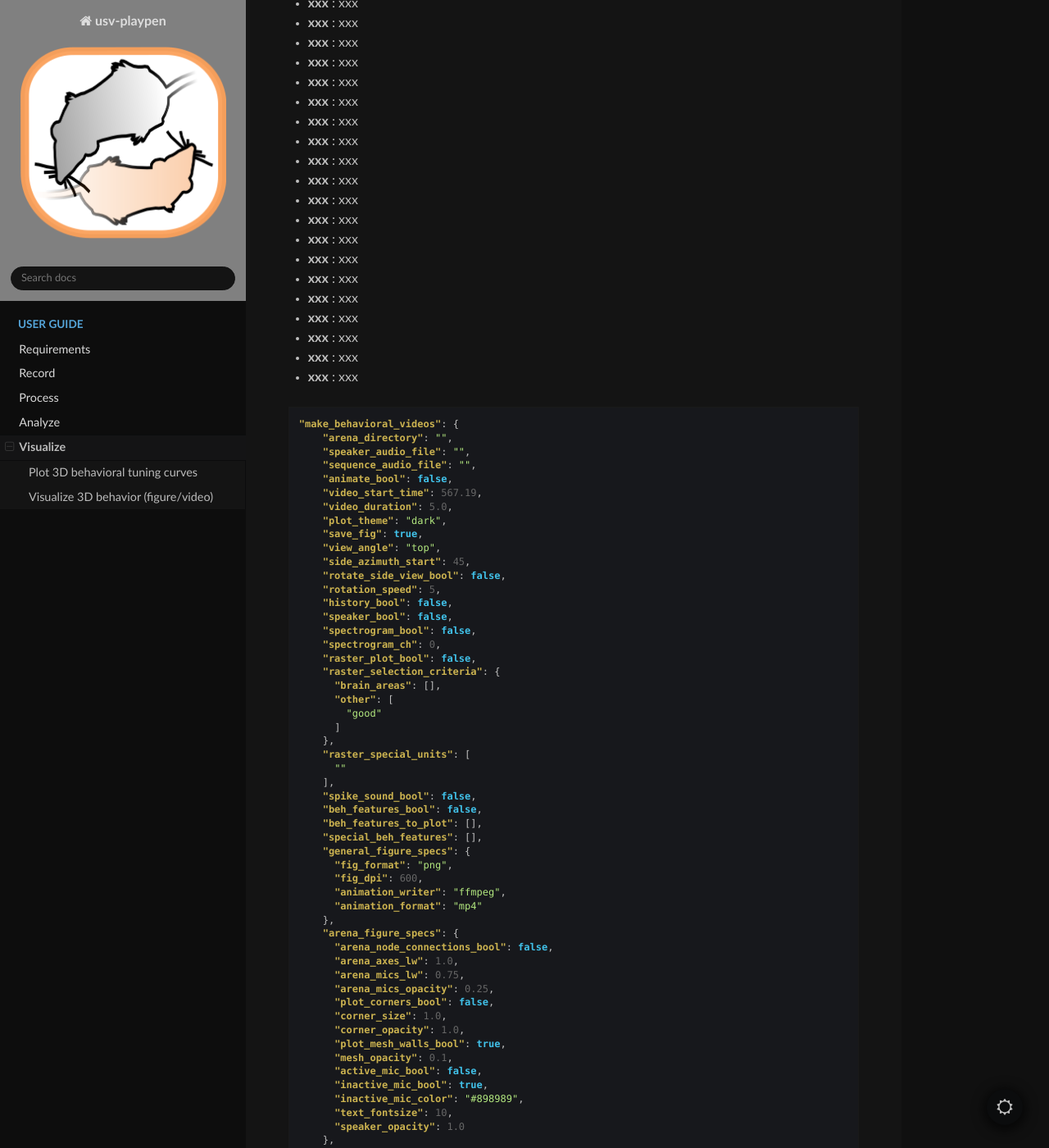
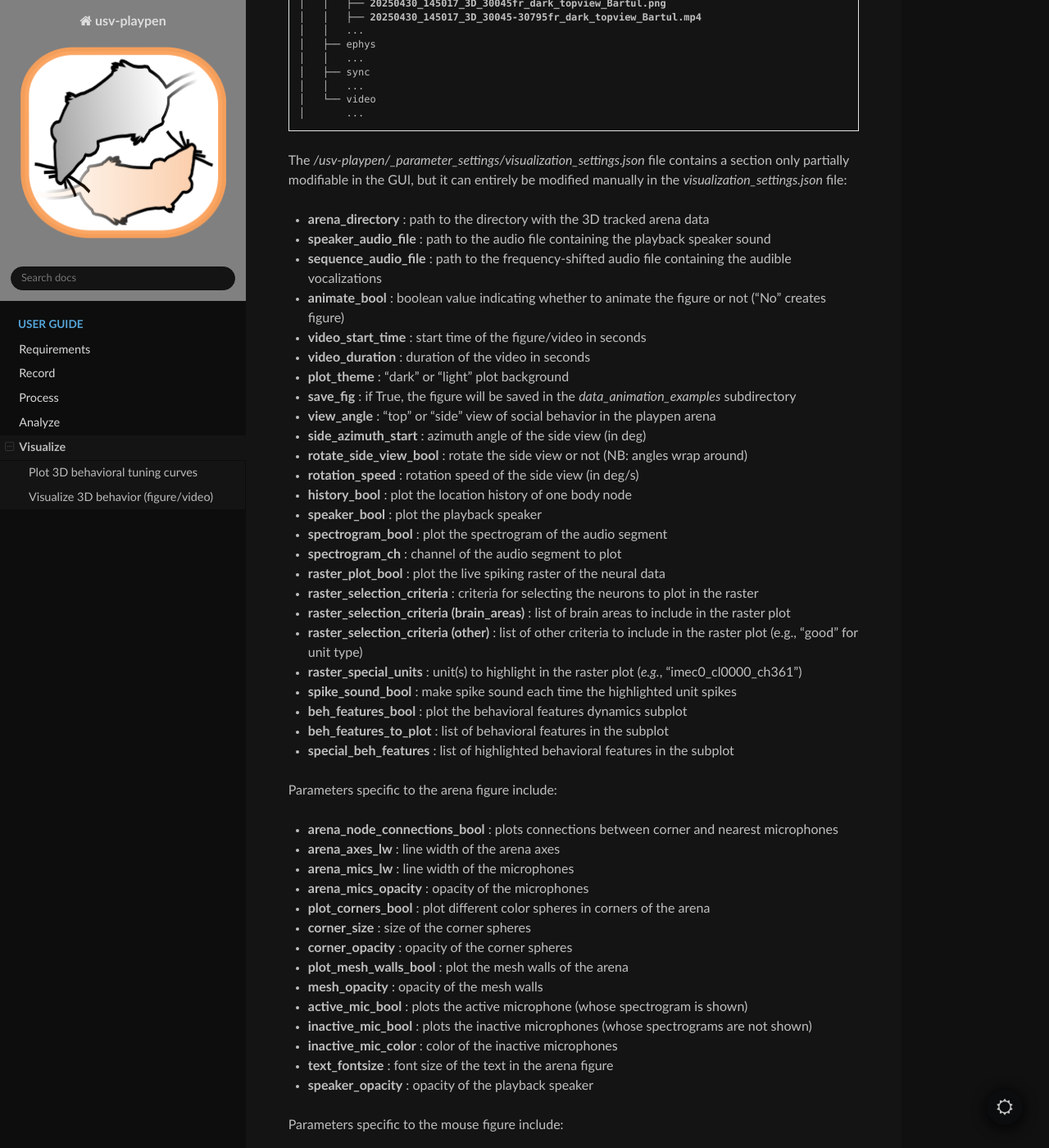
Before and after one commit to bartulem/usv-playpen, a Sphinx documentation site: the page built from docs/Visualize.rst, in a window 1280 px wide and 1400 px high, scrolled down 8132 px. Shown: the whole window at 82% size. Built offline with Sphinx 7.4.7 and the Read the Docs theme 3.1.0, drawn with Linux system fonts in a browser that asks for light colours; pages that are not in the unit, such as notebooks, are missing from menus; the version number is read from the project's files by our own code; some of the changed text lies outside the part shown.

Commit message:
add Visualize docs v05

```diff
--- a/docs/Visualize.rst
+++ b/docs/Visualize.rst
@@ -130,6 +130,9 @@
 
 Visualize 3D behavior (figure/video)
 ^^^^^^^^^^^^^^^^^^^^^^^^^^^^^^^^^^^^
+Once 3D tracked data is available, you can visualize animal social behavior, either in figure or video. This GUI segment allows for a wide array of options in creating such visualizations. For example, you can choose whether you want to view the interaction from above or the side, and you can also choose to rotate the view as the behavior unfolds.
+
+To obtain this visualization, you need to list the root directories of interest (it is best to stick with one), select the *Visualize 3D behavior (figure/video)* option in the GUI, insert the arena directory for that session, pick all desired figure features, click *Next* and then *Visualize*. It is important to point out that there are many more features available in the *visualization_settings.json* file than are available in the GUI, and these options are explained in detail several sections below.
 
 .. figure:: https://raw.githubusercontent.com/bartulem/usv-playpen/refs/heads/main/docs/media/visualize_step_2.png
    :align: center
@@ -148,7 +151,7 @@
     │   │   ...
     │   ├── **data_animation_examples**
     │   │   ├── **20250430_145017_3D_30045fr_dark_topview_Bartul.png**
-    │   │   ├── **20250430_145017_3D_30045--30795fr_dark_topview_Bartul.mp4**
+    │   │   ├── **20250430_145017_3D_30045-30795fr_dark_topview_Bartul.mp4**
     │   │   ...
     │   ├── ephys
     │   │   ...
@@ -159,26 +162,77 @@
 
 The */usv-playpen/_parameter_settings/visualization_settings.json* file contains a section only partially modifiable in the GUI, but it can entirely be modified manually in the *visualization_settings.json* file:
 
-* **xxx** : xxx
-* **xxx** : xxx
-* **xxx** : xxx
-* **xxx** : xxx
-* **xxx** : xxx
-* **xxx** : xxx
-* **xxx** : xxx
-* **xxx** : xxx
-* **xxx** : xxx
-* **xxx** : xxx
-* **xxx** : xxx
-* **xxx** : xxx
-* **xxx** : xxx
-* **xxx** : xxx
-* **xxx** : xxx
-* **xxx** : xxx
-* **xxx** : xxx
-* **xxx** : xxx
-* **xxx** : xxx
-* **xxx** : xxx
+* **arena_directory** : path to the directory with the 3D tracked arena data
+* **speaker_audio_file** : path to the audio file containing the playback speaker sound
+* **sequence_audio_file** : path to the frequency-shifted audio file containing the audible vocalizations
+* **animate_bool** : boolean value indicating whether to animate the figure or not ("No" creates figure)
+* **video_start_time** : start time of the figure/video in seconds
+* **video_duration** : duration of the video in seconds
+* **plot_theme** : "dark" or "light" plot background
+* **save_fig** : if True, the figure will be saved in the *data_animation_examples* subdirectory
+* **view_angle** : "top" or "side" view of social behavior in the playpen arena
+* **side_azimuth_start** : azimuth angle of the side view (in deg)
+* **rotate_side_view_bool** : rotate the side view or not (NB: angles wrap around)
+* **rotation_speed** : rotation speed of the side view (in deg/s)
+* **history_bool** : plot the location history of one body node
+* **speaker_bool** : plot the playback speaker
+* **spectrogram_bool** : plot the spectrogram of the audio segment
+* **spectrogram_ch** : channel of the audio segment to plot
+* **raster_plot_bool** : plot the live spiking raster of the neural data
+* **raster_selection_criteria** : criteria for selecting the neurons to plot in the raster
+* **raster_selection_criteria (brain_areas)** : list of brain areas to include in the raster plot
+* **raster_selection_criteria (other)** : list of other criteria to include in the raster plot (e.g., "good" for unit type)
+* **raster_special_units** : unit(s) to highlight in the raster plot (*e.g.*, "imec0_cl0000_ch361")
+* **spike_sound_bool** : make spike sound each time the highlighted unit spikes
+* **beh_features_bool** : plot the behavioral features dynamics subplot
+* **beh_features_to_plot** : list of behavioral features in the subplot
+* **special_beh_features** : list of highlighted behavioral features in the subplot
+
+Parameters specific to the arena figure include:
+
+* **arena_node_connections_bool** : plots connections between corner and nearest microphones
+* **arena_axes_lw** : line width of the arena axes
+* **arena_mics_lw** : line width of the microphones
+* **arena_mics_opacity** : opacity of the microphones
+* **plot_corners_bool** : plot different color spheres in corners of the arena
+* **corner_size** : size of the corner spheres
+* **corner_opacity** : opacity of the corner spheres
+* **plot_mesh_walls_bool** : plot the mesh walls of the arena
+* **mesh_opacity** : opacity of the mesh walls
+* **active_mic_bool** : plots the active microphone (whose spectrogram is shown)
+* **inactive_mic_bool** : plots the inactive microphones (whose spectrograms are not shown)
+* **inactive_mic_color** : color of the inactive microphones
+* **text_fontsize** : font size of the text in the arena figure
+* **speaker_opacity** : opacity of the playback speaker
+
+Parameters specific to the mouse figure include:
+
+* **node_bool** : plot mouse body nodes as spheres
+* **node_size** : size of the body node spheres
+* **node_opacity** : opacity of the body node spheres
+* **node_lw** : line width of the body node spheres
+* **node_connection_lw** : plots connections between body nodes
+* **body_opacity** : opacity of the body polygons connected with nodes
+* **history_point** : plot history of particular body point
+* **history_span_sec** : time span of the history in seconds (**will fail if history is set to start before tracking!**)
+* **history_ls** : line style of the history plot (e.g., "-", "--", "-.", ":")
+* **history_lw** : line width of the history plot
+
+Parameters specific to subplots include:
+
+* **beh_features_window_size** : time window of the behavioral features subplot (in s, **will fail if is set beyond tracking boundaries!**)
+* **raster_window_size** : time window of the raster subplot (in s, **will fail if is set beyond tracking boundaries!**)
+* **raster_lw** : line width of spikes in the raster plot
+* **raster_ll** : line length of spikes in the raster plot
+* **spectrogram_cbar_bool** : plot spectrogram colorbar
+* **spectrogram_plot_window_size** : time window of the spectrogram subplot (in s, **will fail if is set beyond tracking boundaries!**)
+* **spectrogram_power_limit** : lower and upper limits of the spectrogram colorbar (in dB)
+* **spectrogram_frequency_limit** : lower and upper limits of the spectrogram frequency axis (in Hz)
+* **spectrogram_yticks** : y-axis ticks of the spectrogram (in Hz)
+* **spectrogram_stft_nfft** : window size for the spectrogram calculation
+* **plot_usv_segments_bool** : plot the DAS-detected USV segments in the spectrogram
+* **usv_segments_ypos** : y-axis position of the USV segments in the spectrogram (in Hz)
+* **usv_segments_lw** : line width of the USV segments in the spectrogram
 
 .. code-block:: json
 
--- a/docs/index.rst
+++ b/docs/index.rst
@@ -13,7 +13,7 @@
 step-by-step guide to the respective functionalities of the GUI. As the GUI is developing gradually over
 time, the manual is also a work in progress. We have tried to design the GUI with the experimenter in
 mind, whether it is a technician, graduate student or postdoc, with little or no background experience
-in engineering or programming. We have also tried to condense and simplify the manual as much as possible,
+in engineering or programming. We have also tried to condense and simplify the manual as much as possible.
 This instruction set was made by users for users, with the ultimate aim of helping you collect your data and
 analyze it painlessly. Despite its highly automated nature, where complex functions are several button
 clicks away, the GUI is not dummy-proof. It is important to understand the system and the checks you need
```
